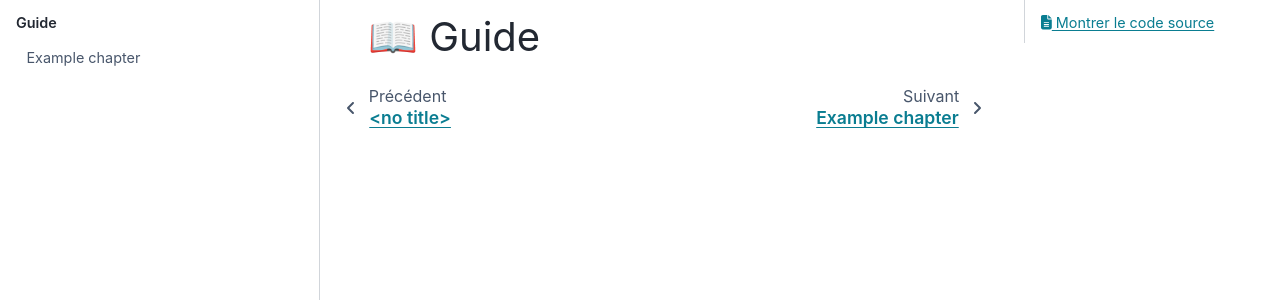
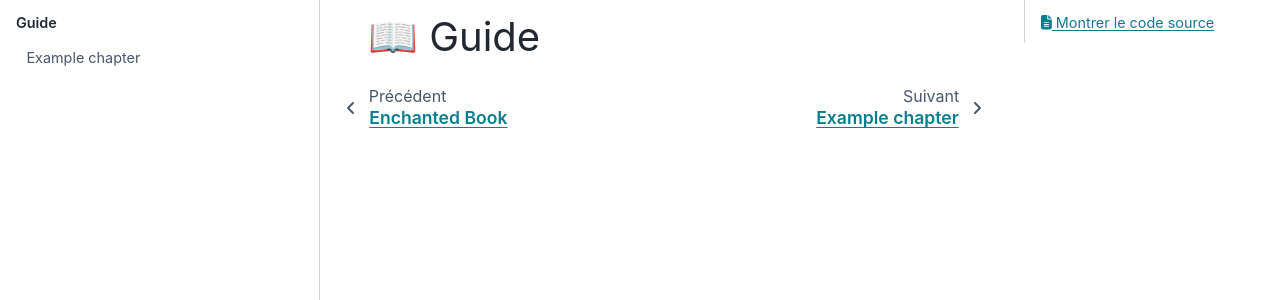
Before and after one commit to Enchanted-Book/Knowledge-Book, a Sphinx documentation site: the page built from docs/guide.md, in a window 1280 px wide. Shown: the part 205-505 px from the top of the page. Built offline with Sphinx 7.4.7 and the PyData theme 0.15.4, drawn with Linux system fonts in a browser that asks for light colours.

Commit message:
💄 Add page title

````diff
--- a/docs/index.md
+++ b/docs/index.md
@@ -1,9 +1,12 @@
 ---
 html_theme.sidebar_secondary.remove: true
+sd_hide_title: true
 ---
 
 
 <div align=center>
+
+# Enchanted Book
 
 ```{image} /_imgs/banner.svg
 :class: dark_light
````
